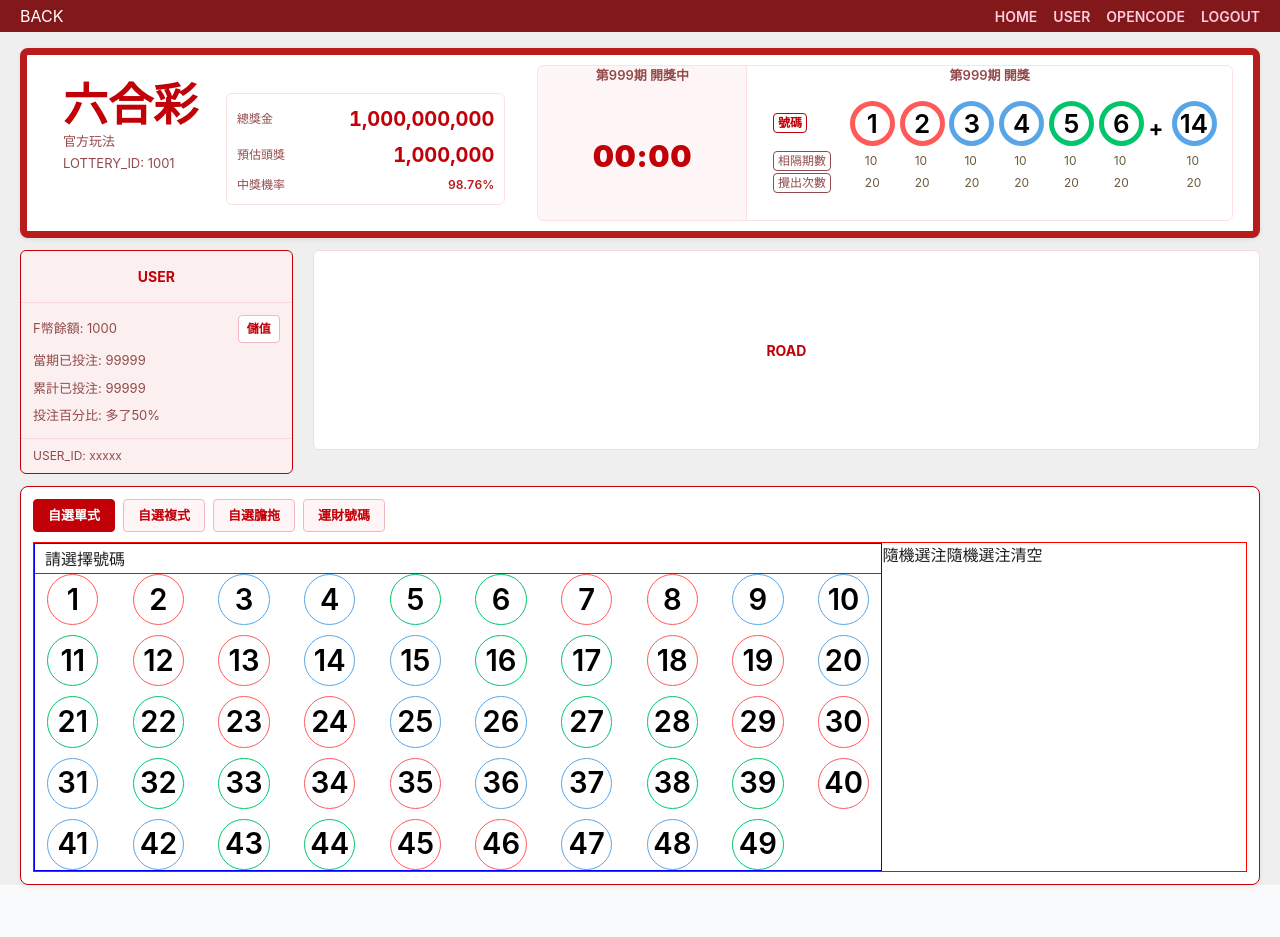
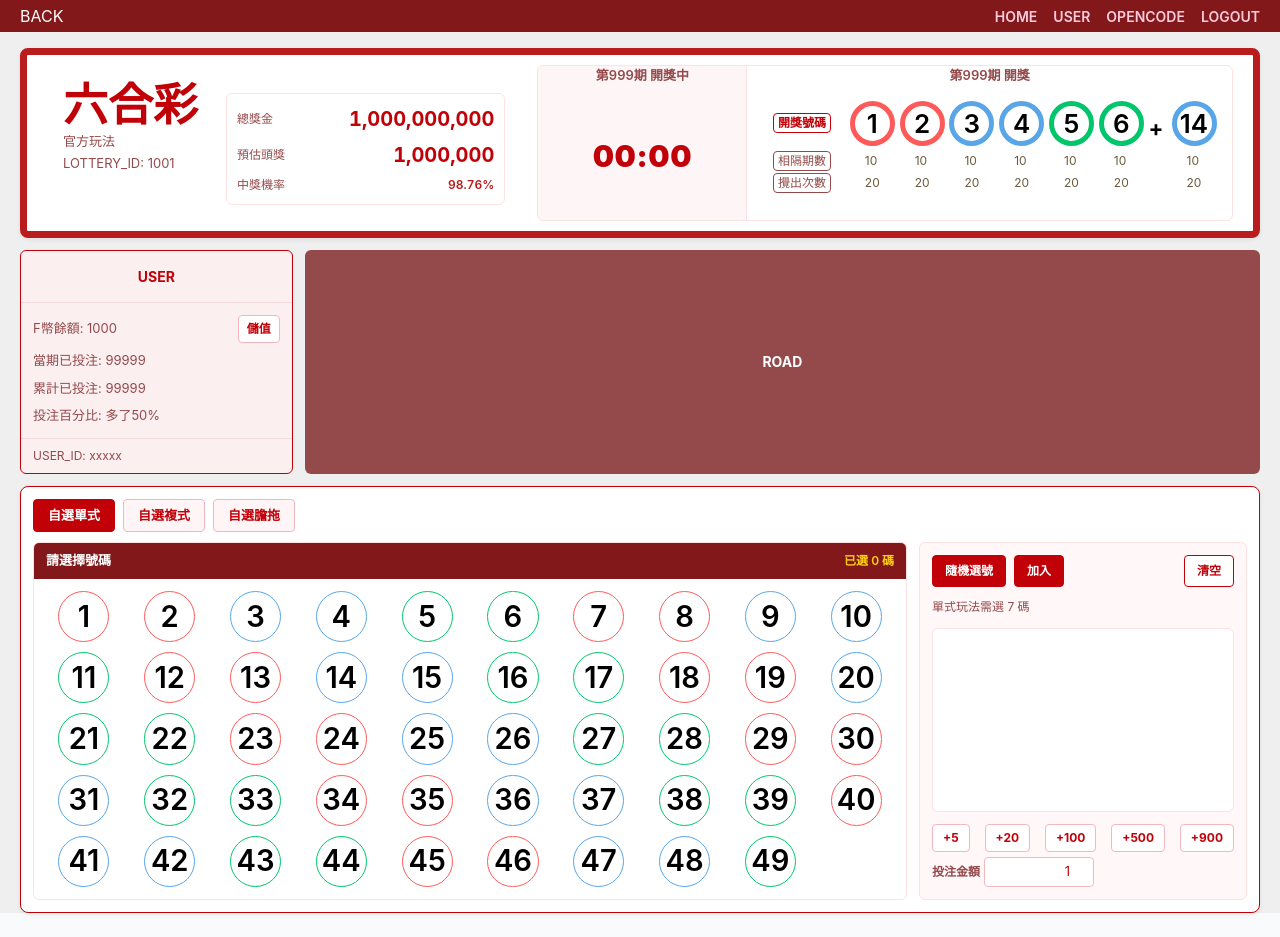
Before and after one commit to wutony76/nuxt_personal_proj, a Nuxt app: page /lottery/bg/6hc-of in a window 1280 px wide. Before the commit the page ends 909 px from the top, so only its background shows below. Built offline with nearby package versions, Linux system fonts and the light colour scheme.

Commit message:
refactor: single 結構調整. -config 統一設定 大小寫改一樣.

```diff
--- a/app/assets/style/6hc-of.css
+++ b/app/assets/style/6hc-of.css
@@ -1,6 +1,11 @@
 :root {
+  --base-radius: 0.375rem;
+
   --color-red-main: #d53f53;
   --color-red-desc: #a94452;
+  --color-red-bets: #82181a;
+  --color-red-content: #f6d9de;
+  --color-yellow-text: #fecf13;
 
   --6hcOf-ball-red: #ff5a5a;
   --6hcOf-ball-blue: #58a6e8;
--- a/app/components/lottery/bg/6hc/of/BarTabs.vue
+++ b/app/components/lottery/bg/6hc/of/BarTabs.vue
@@ -1,17 +1,11 @@
 <script setup lang="ts">
-type PlayModeKey = 'single' | 'duplex' | 'dantuo' | 'number'
-
-const use6hc = use6hcOfficial()
-
-const onSwitch = (mode: PlayModeKey) => {
-  use6hc.setMode(mode)
-}
+const { state: mxState, handle: mxHandle, click: mxClick } = use6hcOfficial()
 </script>
 
 <template>
   <section class="bar-tabs">
-    <button v-for="mode in use6hc.modeList" :key="mode.key" type="button" class="bar-tabs-btn"
-      :class="{ active: use6hc.state.mode === mode.key }" @click="onSwitch(mode.key)">
+    <button v-for="mode in mxHandle.modeList()" :key="mode.key" type="button" class="bar-tabs-btn"
+      :class="{ active: mxState.status === mode.key }" @click="mxClick.switch(mode.key)">
       {{ mode.label }}
     </button>
   </section>
--- /dev/null
+++ b/app/components/lottery/bg/6hc/of/ControlCoin.vue
@@ -0,0 +1,113 @@
+<script setup lang="ts">
+const MIN_COIN = 1
+const MAX_COIN = 99999
+
+const state = reactive({
+  options: [5, 20, 100, 500, 900],
+  coin: 1,
+})
+
+const handle = {
+  normalizeCoin: (value: number) => {
+    const safe = Number.isFinite(value) ? Math.trunc(value) : MIN_COIN
+    return Math.min(MAX_COIN, Math.max(MIN_COIN, safe))
+  }
+}
+
+const click = {
+  add: (value: number) => {
+    state.coin = handle.normalizeCoin(state.coin + value)
+  }
+}
+
+const addCoin = (value: number) => {
+  state.coin = handle.normalizeCoin(state.coin + value)
+}
+
+const onCoinInput = (event: Event) => {
+  const target = event.target as HTMLInputElement
+  state.coin = handle.normalizeCoin(Number(target.value))
+}
+</script>
+
+<template>
+  <div class="control-coin">
+    <div class="left">
+      <button v-for="item in state.options" :key="item" type="button" class="coin-btn" @click="click.add(item)">
+        +{{ item }}
+      </button>
+    </div>
+    <div class="right">
+      <label class="coin-label" for="coin-input">投注金額</label>
+      <input id="coin-input" :value="state.coin" type="number" min="1" max="99999" step="1" class="coin-input"
+        @input="onCoinInput" @blur="onCoinInput" />
+      <!-- <span class="coin-tip"> 1 ~ 99999</span> -->
+    </div>
+  </div>
+</template>
+
+<style scoped lang="scss">
+.control-coin {
+  display: flex;
+  flex-direction: column;
+  gap: 5px;
+  background: #fff7f8;
+
+  .left {
+    display: flex;
+    justify-content: space-between;
+    gap: 5px;
+    flex-wrap: wrap;
+
+    .coin-btn {
+      border: 1px solid #f3b7bf;
+      border-radius: 4px;
+      background: #fff;
+      padding: 4px 10px;
+      font-size: 12px;
+      font-weight: 700;
+      color: var(--color-red-main);
+      cursor: pointer;
+      transition: all 0.15s ease;
+
+      &:hover {
+        background: #ffecef;
+      }
+    }
+  }
+
+  .right {
+    display: flex;
+    align-items: center;
+    gap: 4px;
+
+    .coin-label {
+      font-size: 12px;
+      font-weight: 600;
+      color: var(--color-red-desc);
+    }
+
+    .coin-input {
+      width: 110px;
+      border: 1px solid #f3b7bf;
+      border-radius: 4px;
+      background: #fff;
+      padding: 4px 8px;
+      text-align: right;
+      font-size: 13px;
+      color: var(--color-red-main);
+      outline: none;
+
+      &:focus {
+        border-color: var(--color-red-main);
+        box-shadow: 0 0 0 2px rgba(213, 63, 83, 0.12);
+      }
+    }
+
+    .coin-tip {
+      font-size: 11px;
+      color: var(--color-red-desc);
+    }
+  }
+}
+</style>
--- /dev/null
+++ b/app/components/lottery/bg/6hc/of/Controls.vue
@@ -0,0 +1,103 @@
+<script setup lang="ts">
+import ControlCoin from '~/components/lottery/bg/6hc/of/ControlCoin.vue'
+import { GAME_6HC_OF } from '~/config/constants'
+
+const props = withDefaults(defineProps<{
+  hint?: string
+}>(), {
+  hint: '單式玩法需選 7 碼'
+})
+
+const emit = defineEmits<{
+  add: []
+}>()
+
+const { state: mxState, handle: mxHandle } = use6hcOfficial()
+
+const onRandom = () => {
+  const count = mxState.status === GAME_6HC_OF.SINGLE.key ? 7 : 8
+  mxHandle.randomSelect(count)
+}
+
+const onClear = () => {
+  mxHandle.clearSelect()
+}
+
+const onAdd = () => {
+  emit('add')
+}
+</script>
+
+<template>
+  <div class="controls">
+    <div class="controls-actions">
+      <div class="left">
+        <button type="button" class="action-btn" @click="onRandom">隨機選號</button>
+        <button type="button" class="action-btn" @click="onAdd">加入</button>
+      </div>
+      <div class="right">
+        <button type="button" class="action-btn ghost" @click="onClear">清空</button>
+      </div>
+    </div>
+
+    <div class="hint">{{ props.hint }}</div>
+    <div class="group">
+      <slot />
+    </div>
+    <ControlCoin />
+  </div>
+</template>
+
+<style scoped lang="scss">
+.controls {
+  background: #fff7f8;
+  display: flex;
+  flex-direction: column;
+  flex: 1;
+  border: 1px solid #fee2e2;
+  border-radius: 6px;
+  padding: 12px;
+  gap: 12px;
+
+  .controls-actions {
+    display: flex;
+    justify-content: space-between;
+
+    .left {
+      display: flex;
+      gap: 8px;
+    }
+
+    .action-btn {
+      border: 1px solid var(--color-red-main);
+      border-radius: 4px;
+      background: var(--color-red-main);
+      color: #fff;
+      padding: 6px 12px;
+      font-size: 12px;
+      font-weight: 700;
+      cursor: pointer;
+
+      &.ghost {
+        background: #fff;
+        color: var(--color-red-main);
+      }
+    }
+  }
+
+  .hint {
+    font-size: 12px;
+    line-height: 1.4;
+    color: var(--color-red-desc);
+  }
+
+  .group {
+    background: #fff;
+    flex: 1;
+    overflow-y: auto;
+    border: 1px solid #fee2e2;
+    border-radius: var(--base-radius);
+    min-height: 120px;
+  }
+}
+</style>
--- a/app/components/lottery/bg/6hc/of/Header.vue
+++ b/app/components/lottery/bg/6hc/of/Header.vue
@@ -115,7 +115,7 @@ const openBalls = computed(() => {
           <div class="main">
             <div class="ball-legend">
               <div class="ball-legend-title">
-                <span>號碼</span>
+                <span>開獎號碼</span>
               </div>
               <div class="ball-legend-counts">
                 <div class="ball-legend-count">相隔期數</div>
@@ -345,6 +345,7 @@ const openBalls = computed(() => {
             width: 45px;
             height: 45px;
             font-size: 26px;
+            cursor: default;
           }
 
           .plus {
--- /dev/null
+++ b/app/components/lottery/bg/6hc/of/Selector.vue
@@ -0,0 +1,69 @@
+<script setup lang="ts">
+import Ball from '~/components/lottery/bg/6hc/of/Ball.vue'
+
+const { state: mxState, handle: mxHandle } = use6hcOfficial()
+
+const selectedCount = computed(() => {
+  return mxState.playList.filter(item => item.selected).length
+})
+
+const onPick = (num: number | string) => {
+  mxHandle.toggleSelect(Number(num))
+}
+</script>
+
+<template>
+  <div class="selector">
+    <div class="head">
+      <span>請選擇號碼</span>
+      <span class="picked">已選 {{ selectedCount }} 碼</span>
+    </div>
+    <div class="grid">
+      <button v-for="item in mxState.playList" :key="item.id" type="button" class="ball-btn" @click="onPick(item.num)">
+        <Ball :data="item" />
+      </button>
+    </div>
+  </div>
+</template>
+
+<style scoped lang="scss">
+.selector {
+  width: 72%;
+  background: #fff;
+  border: 1px solid #fee2e2;
+  border-radius: 6px;
+  overflow: hidden;
+
+  .head {
+    height: 36px;
+    background: var(--color-red-bets);
+    color: #fff;
+    display: flex;
+    align-items: center;
+    justify-content: space-between;
+    border-bottom: 1px solid var(--color-red-bets);
+    padding: 0 12px;
+    font-size: 13px;
+    font-weight: 600;
+
+    .picked {
+      color: var(--color-yellow-text);
+      font-size: 12px;
+    }
+  }
+}
+
+.grid {
+  display: grid;
+  grid-template-columns: repeat(10, minmax(0, 1fr));
+  gap: 10px;
+  padding: 12px;
+}
+
+.ball-btn {
+  border: 0;
+  background: transparent;
+  padding: 0;
+  cursor: pointer;
+}
+</style>
--- a/app/components/lottery/bg/6hc/of/Single.vue
+++ b/app/components/lottery/bg/6hc/of/Single.vue
@@ -1,18 +1,17 @@
 <script setup lang="ts">
 import { GAME_6HC_OF } from '~/config/constants'
-import Ball from '~/components/lottery/bg/6hc/of/Ball.vue'
+import Controls from '~/components/lottery/bg/6hc/of/Controls.vue'
+import Selector from '~/components/lottery/bg/6hc/of/Selector.vue'
 
-const { state: mxState, handle: mxHandle } = use6hcOfficial()
+const { handle: mxHandle } = use6hcOfficial()
 const state = reactive({
-  status: GAME_6HC_OF.SINGLE as String,
-  groupList: [],
+  status: GAME_6HC_OF.SINGLE.key as string,
 })
 const init = {
   run: () => {
     mxHandle.newGame(state.status)
   }
 }
-
 onMounted(() => {
   init.run()
 })
@@ -21,24 +20,9 @@ onMounted(() => {
 
 <template>
   <div class="single">
-    <div class="selector-warp" style="border: 1px solid red; min-height: 150px; display: flex;">
-      <div class="selector" style="border: 1px solid blue; width:70%; height: 100%;">
-        <div
-          style="height: 30px; border-bottom: 1px solid green; display: flex; align-items: center; padding-left: 10px;">
-          請選擇號碼</div>
-        <div class="grid" style="display: grid; grid-template-columns: repeat(10, 1fr); gap: 10px;">
-          <Ball v-for="item in mxState.playlist" :key="item.id" :data="item" />
-        </div>
-      </div>
-
-      <div class="controls" style="flex: 1;">
-        <div>
-          <button> 隨機選注 </button>
-          <button> 隨機選注 </button>
-          <button> 清空 </button>
-        </div>
-      </div>
-
+    <div class="selector-warp">
+      <Selector />
+      <Controls />
     </div>
   </div>
 </template>
@@ -47,5 +31,11 @@ onMounted(() => {
 .single {
   display: grid;
   gap: 12px;
+
+  .selector-warp {
+    display: flex;
+    gap: 12px;
+    min-height: 300px;
+  }
 }
 </style>
--- a/app/composables/use6hcOfficial.ts
+++ b/app/composables/use6hcOfficial.ts
@@ -1,87 +1,58 @@
+import { cloneDeep } from 'lodash'
 import { reactive } from 'vue'
 import { GAME_6HC_OF } from '~/config/constants'
 import { PLAYLIST } from '~/config/bg/6hc-of'
 
-export type PlayModeKey = 'single' | 'duplex' | 'dantuo' | 'number'
-
-type ModeItem = {
-  key: PlayModeKey
-  label: string
-}
-
-const modeList: ModeItem[] = [
-  { key: 'single', label: '自選單式' },
-  { key: 'duplex', label: '自選複式' },
-  { key: 'dantuo', label: '自選膽拖' },
-  { key: 'number', label: '運財號碼' }
-]
-
-const cloneList = <T>(list: T[]): T[] => structuredClone(list)
-
-const statusToMode = (status: string): PlayModeKey => {
-  if (status === GAME_6HC_OF.DUPLEX) return 'duplex'
-  if (status === GAME_6HC_OF.DANTUO) return 'dantuo'
-  return 'single'
-}
-
-const modeToStatus = (mode: PlayModeKey) => {
-  if (mode === 'duplex') return GAME_6HC_OF.DUPLEX
-  if (mode === 'dantuo') return GAME_6HC_OF.DANTUO
-  return GAME_6HC_OF.SINGLE
-}
-
 const state = reactive({
-  mode: 'single' as PlayModeKey,
-  status: GAME_6HC_OF.SINGLE as string,
-  playlist: [] as any[],
+  status: GAME_6HC_OF.SINGLE.key as string,
   playList: [] as any[],
+  groupList: [] as any[],
 })
 
 const handle = {
+  modeList: () => {
+    return Object.values(GAME_6HC_OF).map(item => ({ key: item.key, label: item.name, sort: item.sort })).sort((a, b) => a.sort - b.sort)
+  },
   newGame: (_status?: string | String | null) => {
     if (_status) state.status = String(_status)
-    // state.mode = statusToMode(state.status)
-    state.playlist = init.playList(state.status)
-    state.playList = state.playlist
+    state.playList = init.playList(state.status)
   },
   toggleSelect: (num: number) => {
-    const next = state.playlist.map((item) => {
+    const next = state.playList.map((item) => {
       if (Number(item.num) !== num) return item
       return { ...item, selected: !item.selected }
     })
-    state.playlist = next
     state.playList = next
   },
   clearSelect: () => {
-    const next = state.playlist.map((item) => ({ ...item, selected: false }))
-    state.playlist = next
+    const next = state.playList.map((item) => ({ ...item, selected: false }))
     state.playList = next
   },
   randomSelect: (count = 7) => {
-    const max = state.status === GAME_6HC_OF.SINGLE ? 7 : 20
+    const max = state.status === GAME_6HC_OF.SINGLE.key ? 7 : 20
     const targetCount = Math.max(1, Math.min(max, Number(count) || 7))
-    const shuffled = [...state.playlist].sort(() => Math.random() - 0.5)
+    const shuffled = [...state.playList].sort(() => Math.random() - 0.5)
     const selectedSet = new Set(shuffled.slice(0, targetCount).map((item) => Number(item.num)))
-    const next = state.playlist.map((item) => ({ ...item, selected: selectedSet.has(Number(item.num)) }))
-    state.playlist = next
+    const next = state.playList.map((item) => ({ ...item, selected: selectedSet.has(Number(item.num)) }))
     state.playList = next
   }
 }
 
-const setMode = (mode: PlayModeKey) => {
-  state.mode = mode
-  state.status = modeToStatus(mode)
-  handle.newGame(state.status)
+const click = {
+  switch: (status: string) => {
+    state.status = status
+    handle.newGame(status)
+  }
 }
 
 const init = {
   playList: (status: string) => {
     switch (status) {
-      case GAME_6HC_OF.SINGLE:
-        return cloneList(PLAYLIST.slice(0, 49))
-      case GAME_6HC_OF.DUPLEX:
-      case GAME_6HC_OF.DANTUO:
-        return cloneList(PLAYLIST)
+      case GAME_6HC_OF.SINGLE.key:
+        return cloneDeep(PLAYLIST.slice(0, 49))
+      case GAME_6HC_OF.DUPLEX.key:
+      case GAME_6HC_OF.DANTUO.key:
+        return cloneDeep(PLAYLIST)
       default:
         return []
     }
@@ -91,5 +62,5 @@ const init = {
 handle.newGame(state.status)
 
 export function use6hcOfficial() {
-  return { state, handle, modeList, setMode }
+  return { state, handle, click }
 }
--- a/app/config/constants.js
+++ b/app/config/constants.js
@@ -1,8 +1,8 @@
 // 定義 CONSTANTS
 export const GAME_6HC_OF = {
-  SINGLE: 'SINGLE',
-  DUPLEX: 'DUPLEX',
-  DANTUO: 'DANTUO',
+  SINGLE: { key: 'SINGLE', name: '自選單式' , sort: 1 },
+  DUPLEX: { key: 'DUPLEX', name: '自選複式' , sort: 2 },
+  DANTUO: { key: 'DANTUO', name: '自選膽拖' , sort: 3 },
 }
 
 export const LOTTERY = {
@@ -26,4 +26,5 @@ export const GET_CONT = {
   lotteryById: (id) => {
     return Object.values(LOTTERY).find((lottery) => lottery.id === id)
   },
+
 }
--- a/app/pages/lottery/bg/6hc-of.vue
+++ b/app/pages/lottery/bg/6hc-of.vue
@@ -24,7 +24,7 @@ const playMap = {
 }
 
 const currentPlay = computed(() => {
-  const _key = (use6hc.state.status || GAME_6HC_OF.SINGLE) as keyof typeof playMap
+  const _key = (use6hc.state.status || GAME_6HC_OF.SINGLE.key) as keyof typeof playMap
   return playMap[_key] ?? SinglePlay
 })
 
@@ -76,6 +76,8 @@ const currentPlay = computed(() => {
     margin-top: 0.75rem;
     display: flex;
     gap: 0.75rem;
+    min-height: 200px;
+    align-items: stretch;
   }
 
   .info-side {
@@ -140,22 +142,29 @@ const currentPlay = computed(() => {
   }
 
   .info-main {
+    width: 100%;
+    min-height: 100%;
     flex: 1;
-  }
+    display: flex;
+    // background: var(--color-red-700);
 
     .road-warp {
-    margin-left: 0.5rem;
-    min-height: 200px;
+      flex: 1;
+      min-height: 100%;
       display: flex;
       align-items: center;
       justify-content: center;
-    border: 1px solid #f6d9de;
-    border-radius: 0.375rem;
-    background: #fff;
+      // border: 1px solid var(--color-red-main);
+      border-radius: var(--base-radius);
+      // background: #fff;
+      background: var(--color-red-desc);
       font-size: 0.875rem;
       font-weight: 700;
-    color: var(--color-red-main);
+      color: #fff;
     }
+
+  }
+
 
   .play-warp {
     margin-top: 0.75rem;
```
Lines whose indentation alone changed are shown as unchanged.
